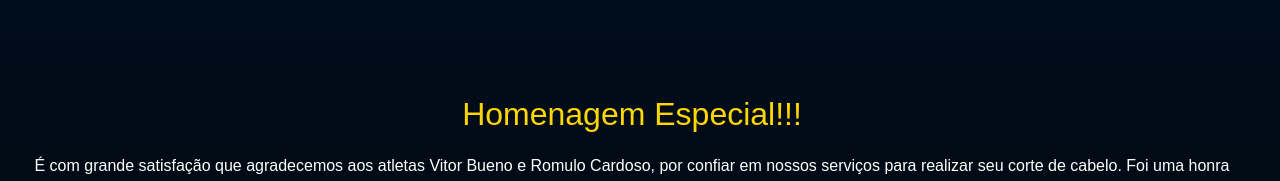
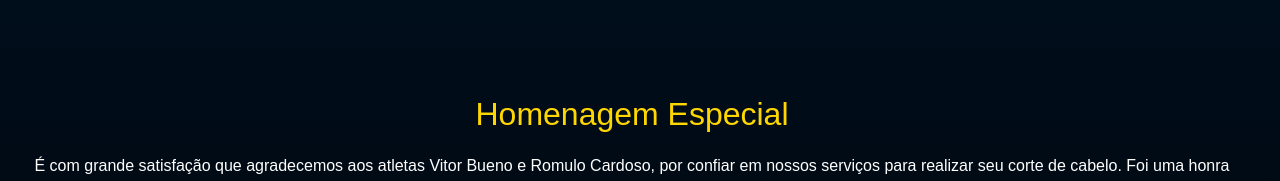
Before and after one commit to JacksonLuiz99/BarbeariaLS, a plain HTML site: page index.html in a window 1280 px wide. Shown: the part 2503-2684 px from the top of the page. Drawn offline with nearby package versions, Linux system fonts and the light colour scheme.

Commit message:
Correção

```diff
--- a/index.html
+++ b/index.html
@@ -100,7 +100,7 @@
 
   <!-- Seção Especial -->
   <section id="special" class="container mt-5">
-    <h2 class="text-center">Homenagem Especial!!!</h2>
+    <h2 class="text-center">Homenagem Especial</h2>
     <p class="text-center">É com grande satisfação que agradecemos aos atletas Vitor Bueno e Romulo Cardoso, por
       confiar em nossos serviços para realizar seu corte de cabelo. Foi uma honra ter a oportunidade de contribuir para
       o visual de profissionais dedicado e talentosos.</p>
```
